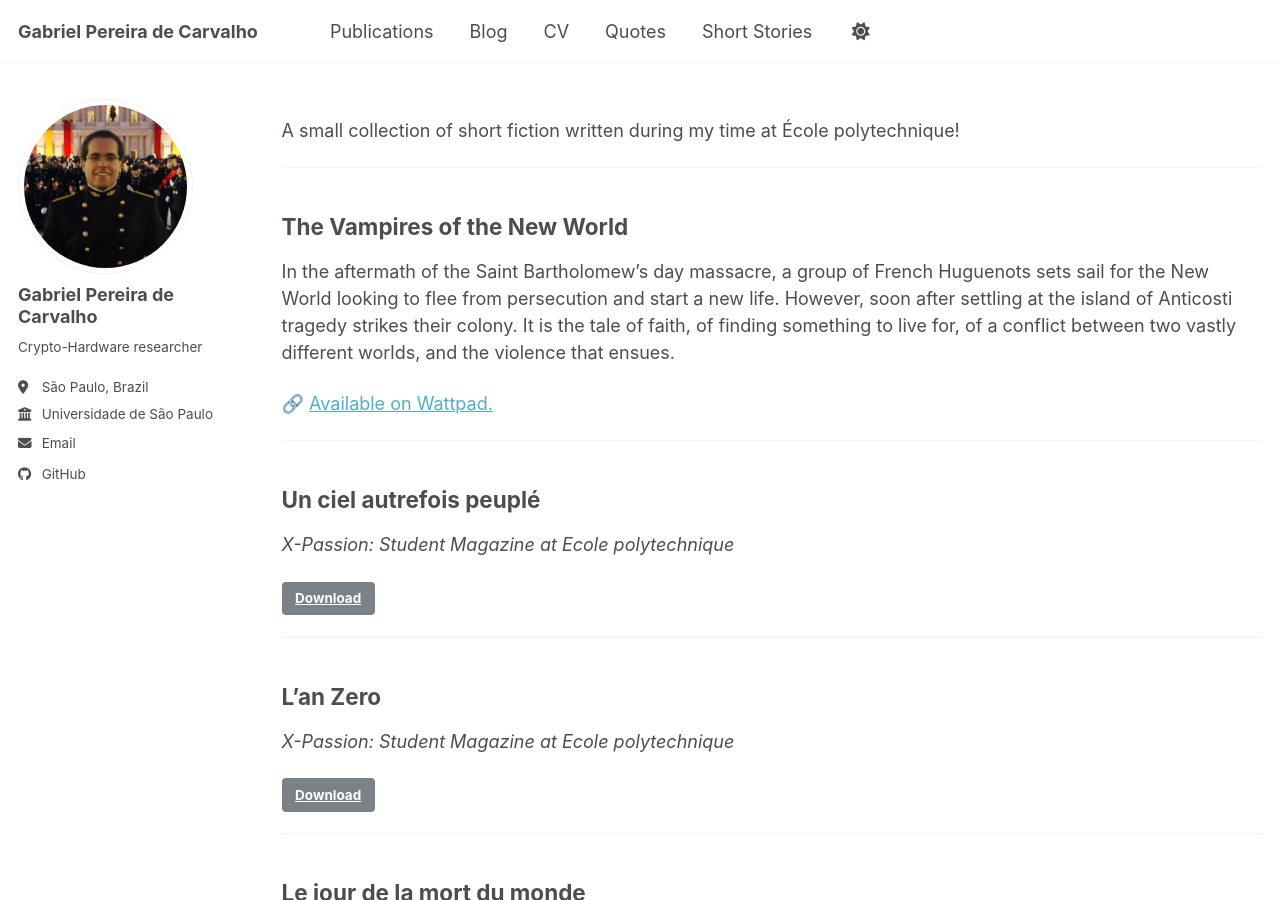
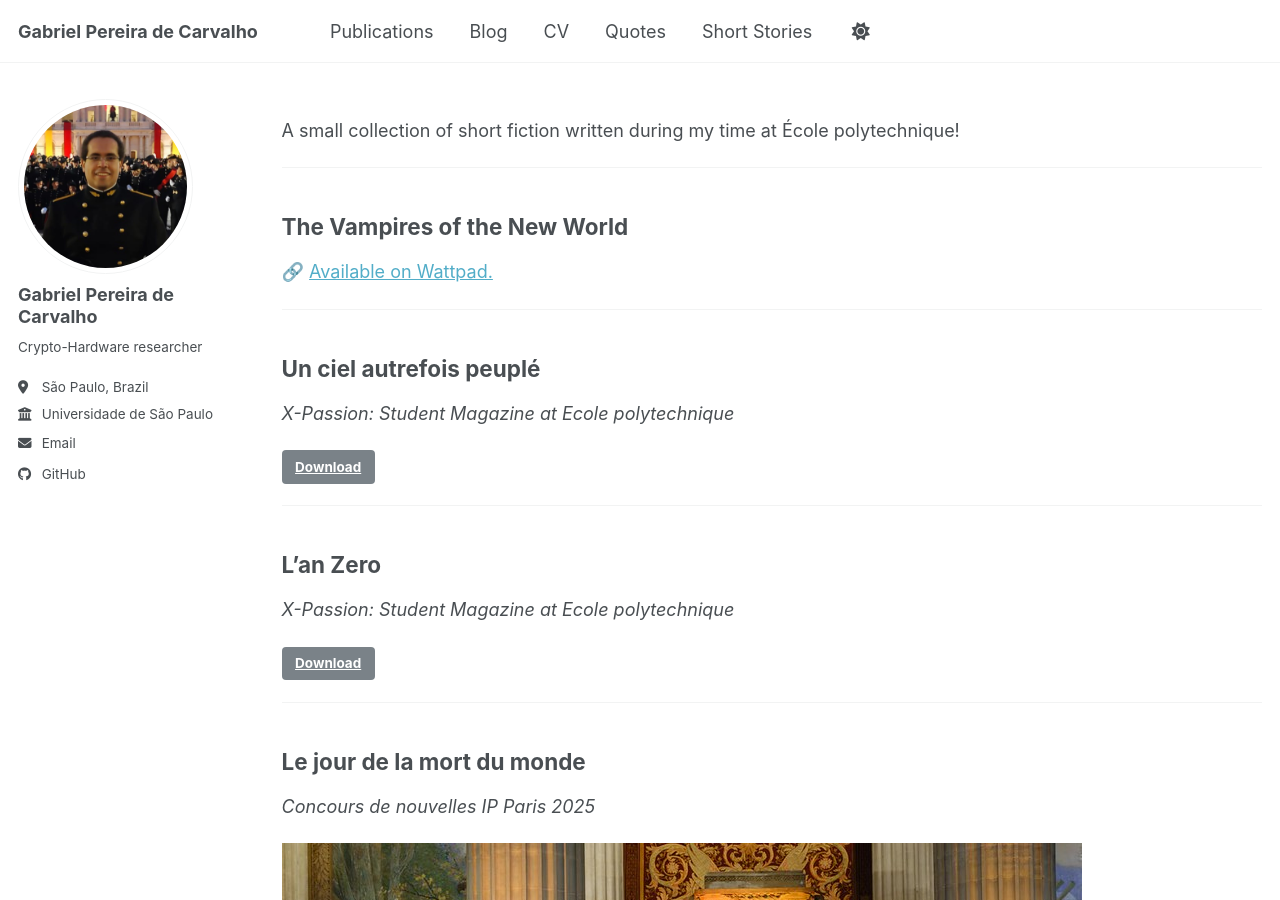
Before and after one commit to ArkhamKnightGPC/ArkhamKnightGPC.github.io, a Jekyll site: the page built from _pages/short-stories.md, in a window 1280 px wide and 900 px high. Built offline with Jekyll 4.4.1, drawn with Linux system fonts in a browser that asks for light colours; a script bundle is joined from its source files by our own code; library files that are not in the unit come from our copies; some of the changed text lies outside the part shown.

Commit message:
:memo: cleanup short-stories.md

```diff
--- a/_pages/short-stories.md
+++ b/_pages/short-stories.md
@@ -12,8 +12,6 @@ A small collection of short fiction written during my time at École polytechniq
 ---
 
 ## The Vampires of the New World
-
-In the aftermath of the Saint Bartholomew's day massacre, a group of French Huguenots sets sail for the New World looking to flee from persecution and start a new life. However, soon after settling at the island of Anticosti tragedy strikes their colony. It is the tale of faith, of finding something to live for, of a conflict between two vastly different worlds, and the violence that ensues.
 
 🔗 [Available on Wattpad.](https://www.wattpad.com/story/390844666-the-vampires-of-the-new-world)
 
@@ -50,6 +48,4 @@ In the aftermath of the Saint Bartholomew's day massacre, a group of French Hugu
 
 ## The Meek and the Merciful
 
-Life is nothing like a Hollywood movie. When all that youthful excitement is gone, and the juvenile promises for an orgastic future subside... can we still find the strength in ourselves to beat on, swimming towards the unknown ?
-
 🔗 [Available on Wattpad.](https://www.wattpad.com/1523127322-the-meek-and-the-merciful)
```
